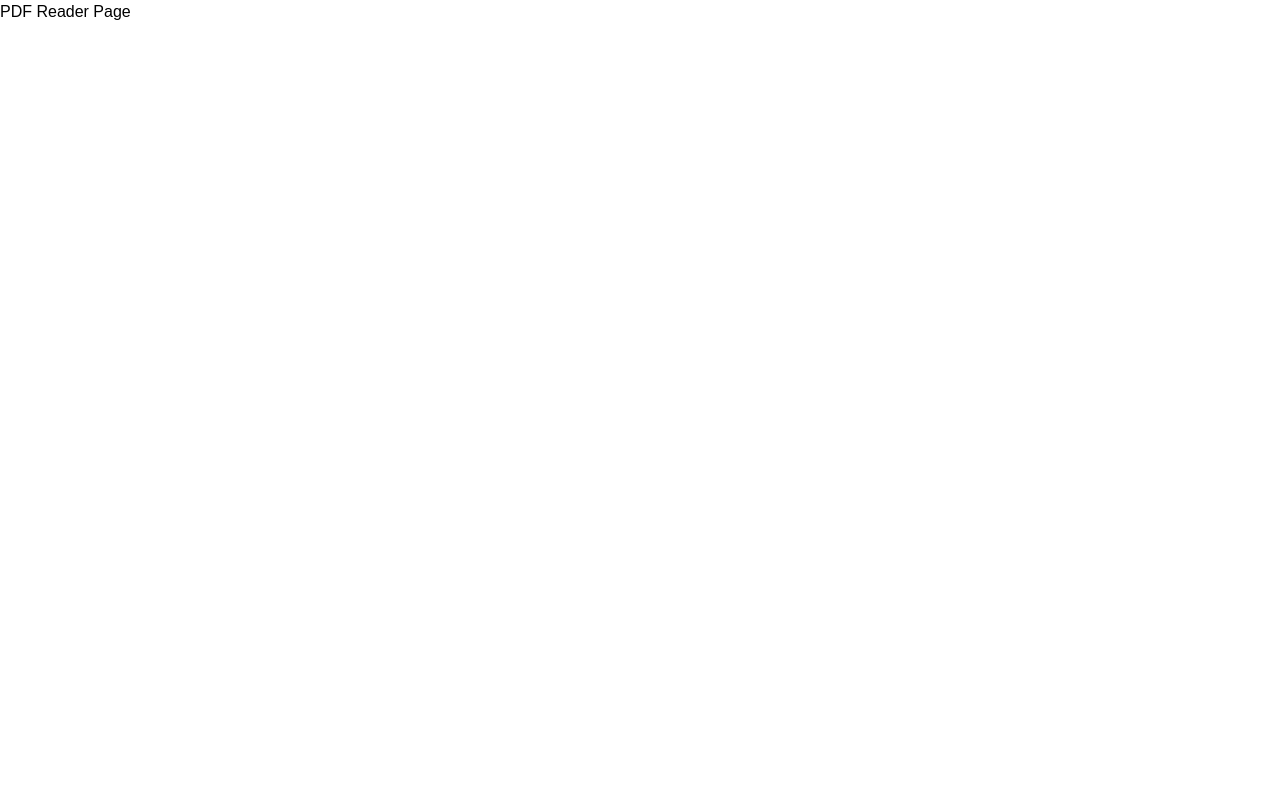
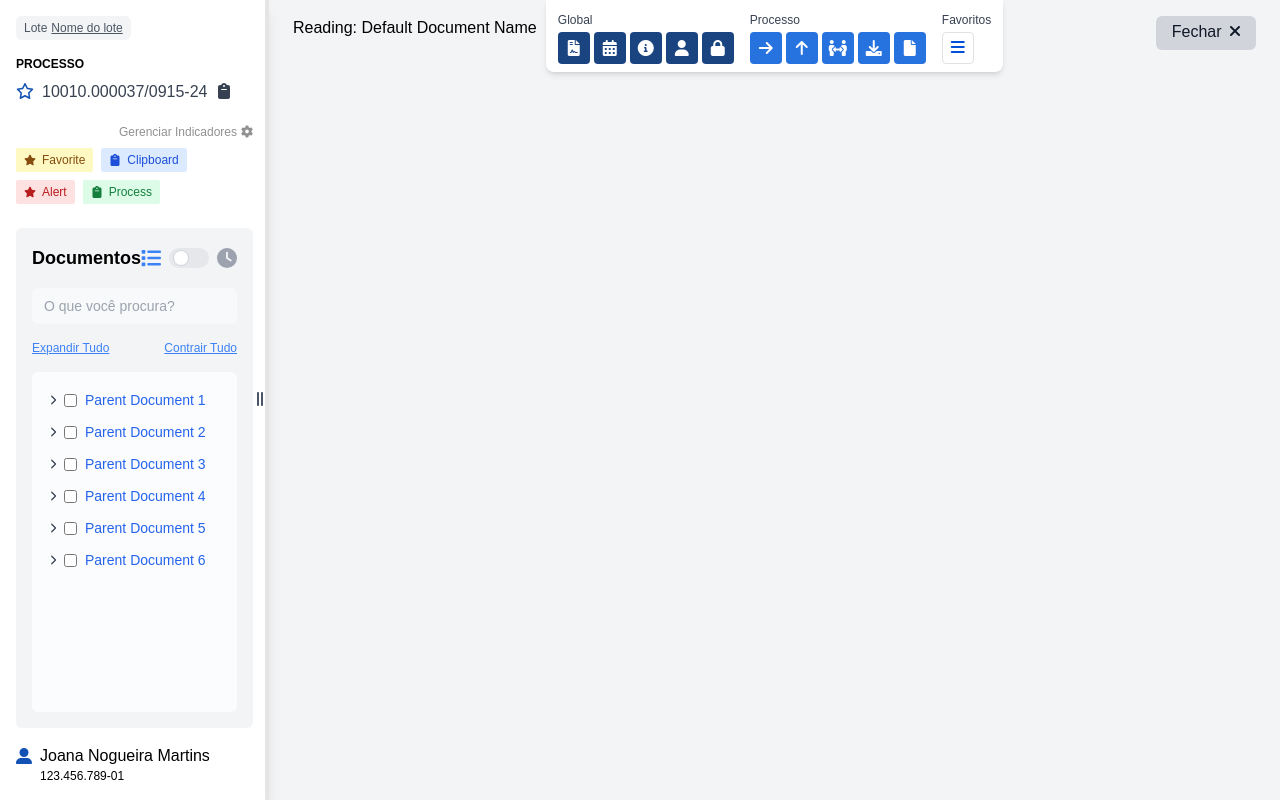
Before and after one commit to guilhermeteles/eprocesso, a React (Vite) app: page /pdf-reader in a window 1280 px wide. Built offline with nearby package versions, Linux system fonts and the light colour scheme.

Commit message:
fix scroll

```diff
--- a/src/components/DashboardComponent.jsx
+++ b/src/components/DashboardComponent.jsx
@@ -67,7 +67,7 @@ const Dashboard = ({ selectedItems, setSelectedItems }) => {
   };
 
   return (
-    <div className="min-h-screen bg-gray-100 p-6">
+    <div className="mt-4">
       <div className="masonry-layout">
         {selectedItems.map((itemId, index) => {
           const card = cardsData.find(card => card.id === itemId);
@@ -81,7 +81,7 @@ const Dashboard = ({ selectedItems, setSelectedItems }) => {
               onDragOver={(e) => handleDragOver(e, index)}
               onDragLeave={handleDragLeave}
               onDrop={(e) => handleDrop(e, index)}
-              className={`draggable-card bg-white rounded-lg shadow-lg transition-all mb-6 ${
+              className={`draggable-card bg-white rounded-lg shadow-sm transition-all mb-6 ${
                 draggedItem === index ? 'opacity-50' : ''
               } ${draggedOverItem === index ? 'border-2 border-blue-500' : ''}`}
             >
--- a/src/components/DocumentsAside.jsx
+++ b/src/components/DocumentsAside.jsx
@@ -2,6 +2,7 @@ import { useState } from 'react';
 import { FontAwesomeIcon } from '@fortawesome/react-fontawesome';
 import { faList, faClock, faChevronDown, faChevronRight } from '@fortawesome/free-solid-svg-icons'; // Icons for tree expand/collapse
 import { IconButton } from './IconButton'; // Import the IconButton component
+import { Link } from 'react-router-dom';
 
 export const DocumentsAside = () => {
   const [viewMode, setViewMode] = useState('tree'); // 'tree' or 'chronological'
@@ -179,6 +180,7 @@ export const DocumentsAside = () => {
         )}
       </div>
 
+
 {/* Document List */}
 <div className="p-4 bg-[#FBFCFD] rounded-md scroll-smooth overflow-y-auto h-svh grow">
   {viewMode === 'tree' ? (
@@ -205,7 +207,13 @@ export const DocumentsAside = () => {
               onChange={() => handleCheckboxChange(parentDoc.id)}
               className="mr-2"
             />
-                  <label className="text-sm">{parentDoc.name}</label>
+            <Link
+              to="/pdf-reader"
+              state={{ fileName: parentDoc.name }} // Passing file name in state
+              className="text-sm text-blue-600 hover:underline cursor-pointer"
+            >
+              {parentDoc.name}
+            </Link>
           </div>
 
           {/* Child Documents (If expanded) */}
@@ -219,7 +227,13 @@ export const DocumentsAside = () => {
                     onChange={() => handleCheckboxChange(childDoc.id)}
                     className="mr-2"
                   />
-                        <label className="text-sm">{childDoc.name}</label>
+                  <Link
+                    to="/pdf-reader"
+                    state={{ fileName: childDoc.name }} // Passing file name in state
+                    className="text-sm text-blue-600 hover:underline cursor-pointer"
+                  >
+                    {childDoc.name}
+                  </Link>
                 </li>
               ))}
             </ul>
@@ -237,14 +251,19 @@ export const DocumentsAside = () => {
             onChange={() => handleCheckboxChange(doc.id)}
             className="mr-2 self-start mt-1.5"
           />
-                <label className="text-sm">
-                  {doc.name}  &nbsp; <span className="text-xs text-[#919191]">{formatDate(doc.date)}</span>
-                </label>
+          <Link
+            to="/pdf-reader"
+            state={{ fileName: doc.name }} // Passing file name in state
+            className="text-sm text-blue-600 hover:underline cursor-pointer"
+          >
+            {doc.name} &nbsp; <span className="text-xs text-[#919191]">{formatDate(doc.date)}</span>
+          </Link>
         </li>
       ))}
     </ul>
   )}
 </div>
+
 
       {/* Footer: Selected Documents and Actions */}
       {selectedDocuments.length > 0 && (
--- a/src/components/Nav.jsx
+++ b/src/components/Nav.jsx
@@ -26,7 +26,7 @@ const Nav = () => {
 
   return (
     <>
-      <nav className="self-center bg-white px-3 py-3 sm:pt-2 sm:py-0 shadow-md w-fit gap-0 sm:gap-4 flex sm:flex-row flex-col rounded-b-lg">
+      <nav className="absolute self-center bg-white px-3 py-3 sm:pt-2 sm:py-0 shadow-md w-fit gap-0 sm:gap-4 flex sm:flex-row flex-col rounded-b-lg">
         {/* Group 1 */}
         <div className="flex flex-col mb-2">
           <label className="text-gray-700 text-xs my-1">Global</label>
--- a/src/components/OverlayMenuPaineis.jsx
+++ b/src/components/OverlayMenuPaineis.jsx
@@ -71,9 +71,9 @@ const PanelManager = ({ selectedItems, setSelectedItems }) => {
   };
 
   return (
-    <div>
+    <div className='mt-20'>
       <div
-        className="px-6 text-xs flex justify-end items-center text-[#919191] mt-6 mb-4 cursor-pointer"
+        className="text-xs flex justify-end items-center text-[#919191] cursor-pointer"
         onClick={toggleModal}
       >
         Gerenciar Painéis <i className="ms-1 fa-solid fa-cog"></i>
--- a/src/pages/Dashboard.jsx
+++ b/src/pages/Dashboard.jsx
@@ -8,12 +8,14 @@ const App = () => {
   const [selectedItems, setSelectedItems] = useState([]);
 
   return (
-    <div className="min-h-screen flex bg-gray-100">
+    <div className="min-h-screen flex bg-gray-100 overflow-hidden h-svh">
       <Aside/>
       <div className='w-full flex flex-col align-center'>
         <Nav />
-        <PanelManager selectedItems={selectedItems} setSelectedItems={setSelectedItems} />
-        <Dashboard selectedItems={selectedItems} setSelectedItems={setSelectedItems} />;
+        <div className='overflow-y-auto p-6'>
+          <PanelManager selectedItems={selectedItems} setSelectedItems={setSelectedItems} />
+          <Dashboard selectedItems={selectedItems} setSelectedItems={setSelectedItems} />
+        </div>
 
       </div>
 
--- a/src/pages/PDFReader.jsx
+++ b/src/pages/PDFReader.jsx
@@ -1,6 +1,34 @@
-// src/pages/PDFReader.jsx
-const PDFReader = () => {
-    return <h1>PDF Reader Page</h1>;
+import Aside from '../components/Aside';
+import Nav from '../components/Nav';
+import { useLocation, useNavigate } from 'react-router-dom';
+
+const App = () => {
+  const location = useLocation();
+  const navigate = useNavigate(); // Initialize the navigate function
+  const { fileName } = location.state || { fileName: 'Default Document Name' }; // Default value if state is not available
+
+  const handleGoHome = () => {
+    navigate('/'); // Navigate to the home page
   };
 
-  export default PDFReader;
+  return (
+    <div className="min-h-screen flex bg-gray-100">
+      <Aside />
+      <div className='w-full flex flex-col align-center'>
+        <Nav />
+        <div className="flex justify-between px-6">
+        <h1 className="mt-4">Reading: {fileName}</h1>
+        <button
+          onClick={handleGoHome}
+          className="mt-4 px-4 pt-1 pb-1.5 bg-gray-300 text-gray-900 rounded-md hover:bg-gray-400 transition duration-200 w-fit"
+        >
+          Fechar <i className="ms-1 fa-solid fa-xmark"></i>
+        </button>
+        </div>
+
+      </div>
+    </div>
+  );
+};
+
+export default App;
```
Lines whose indentation alone changed are shown as unchanged.
